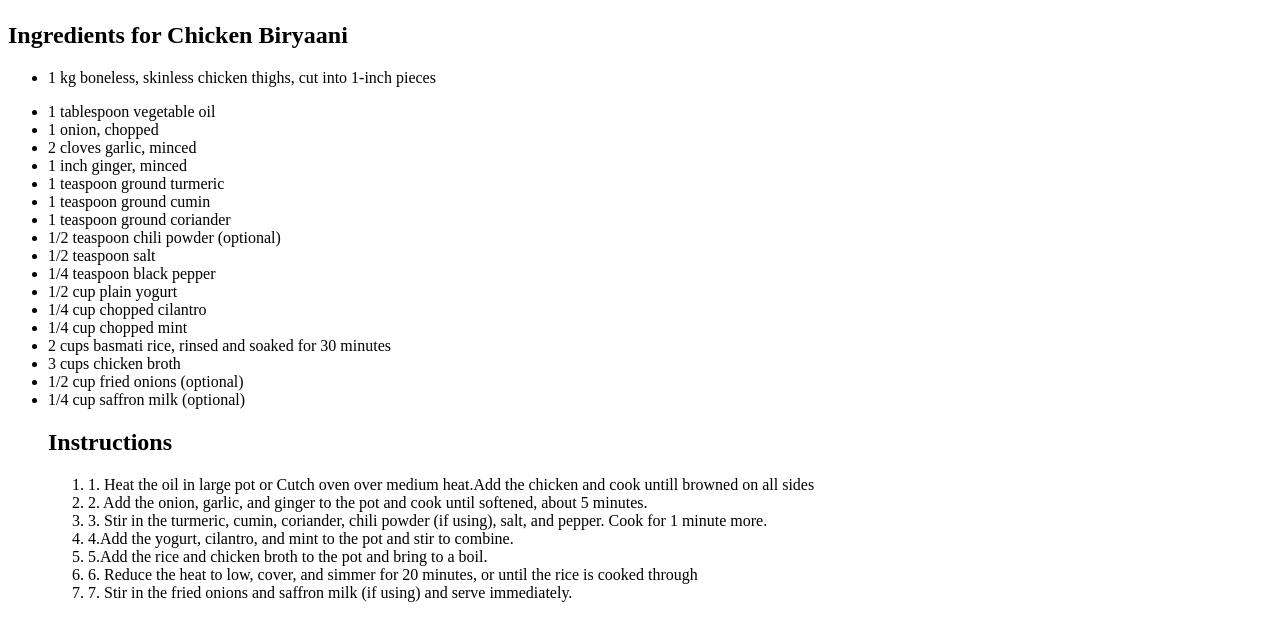
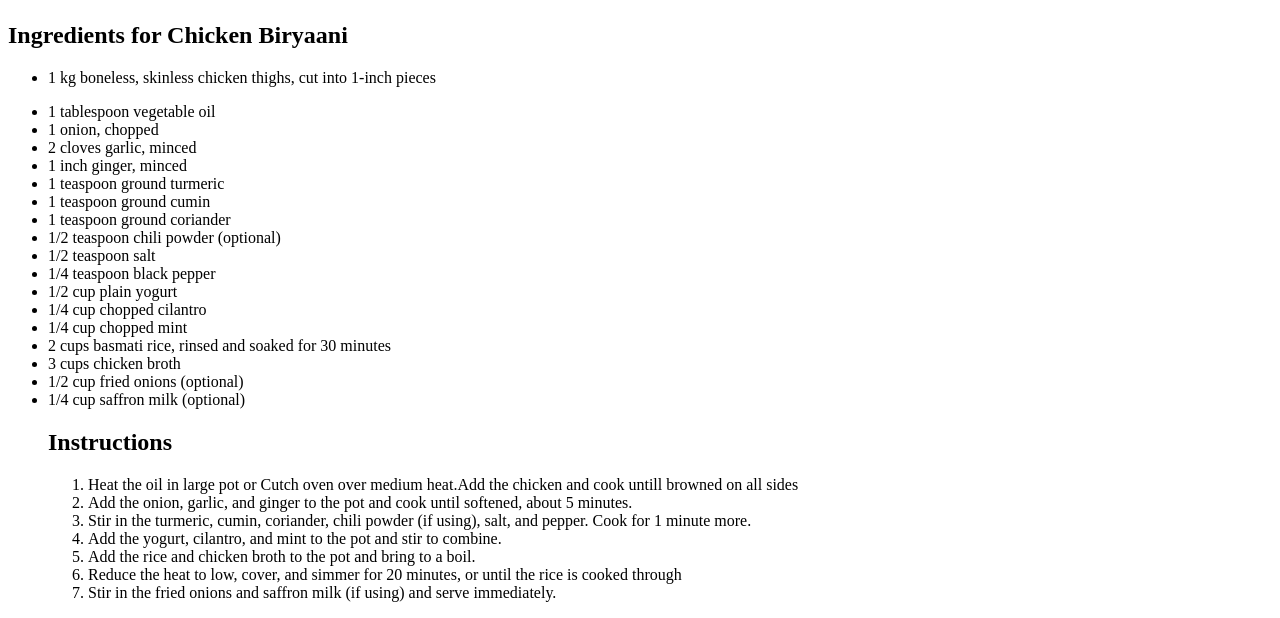
Before and after one commit to Sid2169/odin_recepies, a plain HTML site: page recipes/biryani.html in a window 1280 px wide. Shown: the part 488-1106 px from the top of the page. Drawn offline with Linux system fonts and the light colour scheme; a script that the page names is missing.

Commit message:
changed some page text

```diff
--- a/recipes/biryani.html
+++ b/recipes/biryani.html
@@ -46,13 +46,13 @@
       <h2>Instructions</h2>
       <p>
         <ol>
-          <li>1. Heat the oil in large pot or Cutch oven over medium heat.Add the chicken and cook untill browned on all sides</li>
-          <li>2. Add the onion, garlic, and ginger to the pot and cook until softened, about 5 minutes.</li>
-          <li>3. Stir in the turmeric, cumin, coriander, chili powder (if using), salt, and pepper. Cook for 1 minute more.</li>
-          <li>4.Add the yogurt, cilantro, and mint to the pot and stir to combine.</li>
-          <li>5.Add the rice and chicken broth to the pot and bring to a boil. </li>
-          <li>6. Reduce the heat to low, cover, and simmer for 20 minutes, or until the rice is cooked through</li>
-          <li>7. Stir in the fried onions and saffron milk (if using) and serve immediately.</li>
+          <li>Heat the oil in large pot or Cutch oven over medium heat.Add the chicken and cook untill browned on all sides</li>
+          <li>Add the onion, garlic, and ginger to the pot and cook until softened, about 5 minutes.</li>
+          <li>Stir in the turmeric, cumin, coriander, chili powder (if using), salt, and pepper. Cook for 1 minute more.</li>
+          <li>Add the yogurt, cilantro, and mint to the pot and stir to combine.</li>
+          <li>Add the rice and chicken broth to the pot and bring to a boil. </li>
+          <li>Reduce the heat to low, cover, and simmer for 20 minutes, or until the rice is cooked through</li>
+          <li>Stir in the fried onions and saffron milk (if using) and serve immediately.</li>
         </ol>
       </p>
     </ul>
```
